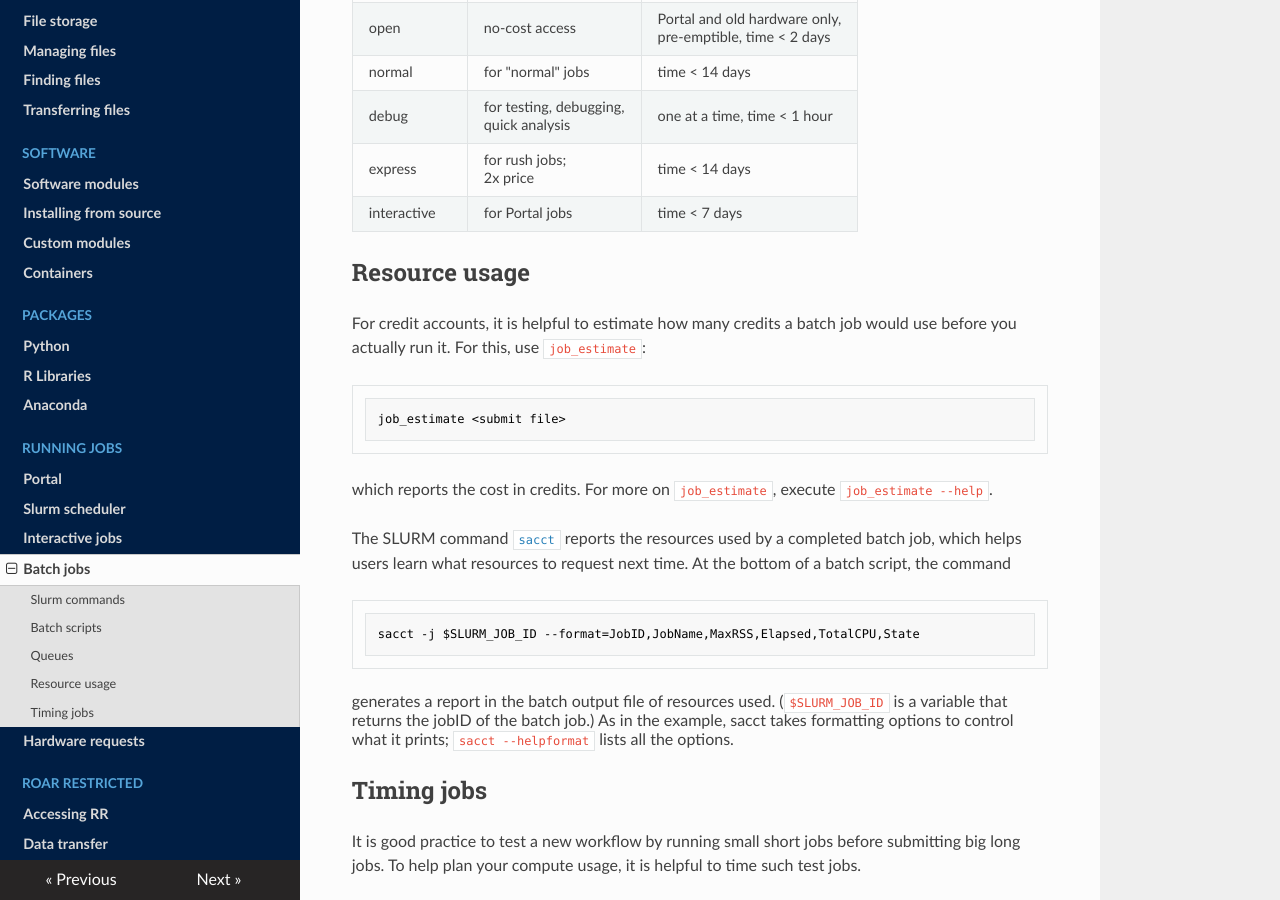
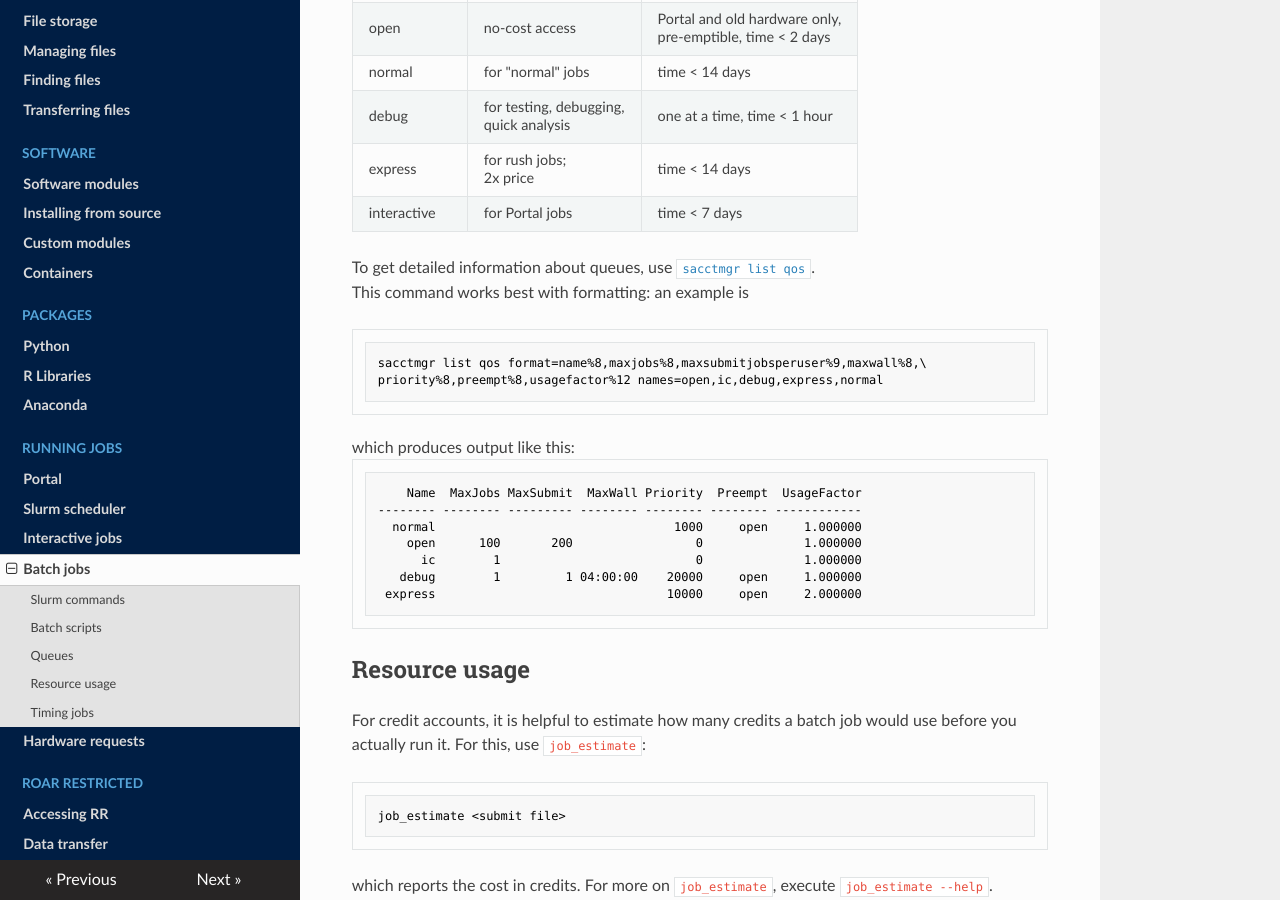
Before and after one commit to stmilne/icds_docs_v2, an MkDocs documentation site: the page built from docs/running-jobs/batch-jobs.md, in a window 1280 px wide and 900 px high, scrolled down 2278 px. Built offline with MkDocs 1.6.1, drawn with Linux system fonts in a browser that asks for light colours.

Commit message:
add sacctmgr list qos 4/20

````diff
--- a/docs/running-jobs/batch-jobs.md
+++ b/docs/running-jobs/batch-jobs.md
@@ -107,6 +107,23 @@ Each serves a different purpose, and has different restrictions.
 | express | for rush jobs; <br> 2x price | time < 14 days |
 | interactive | for Portal jobs | time < 7 days |
 
+To get detailed information about queues,
+use [`sacctmgr list qos`](https://slurm.schedmd.com/sacctmgr.html).
+This command works best with formatting:  an example is
+```
+sacctmgr list qos format=name%8,maxjobs%8,maxsubmitjobsperuser%9,maxwall%8,\
+priority%8,preempt%8,usagefactor%12 names=open,ic,debug,express,normal
+```
+which produces output like this:
+```
+    Name  MaxJobs MaxSubmit  MaxWall Priority  Preempt  UsageFactor
+-------- -------- --------- -------- -------- -------- ------------
+  normal                                 1000     open     1.000000
+    open      100       200                 0              1.000000
+      ic        1                           0              1.000000
+   debug        1         1 04:00:00    20000     open     1.000000
+ express                                10000     open     2.000000
+```
 
 ## Resource usage
 
````
